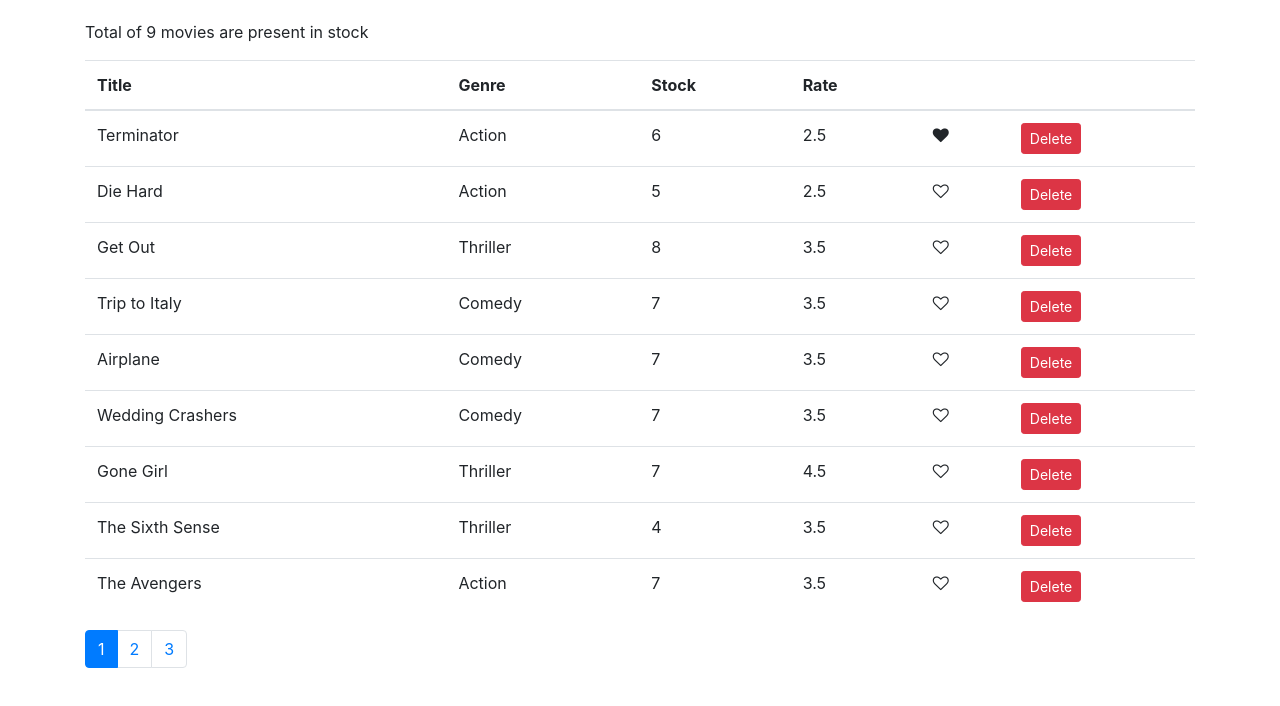
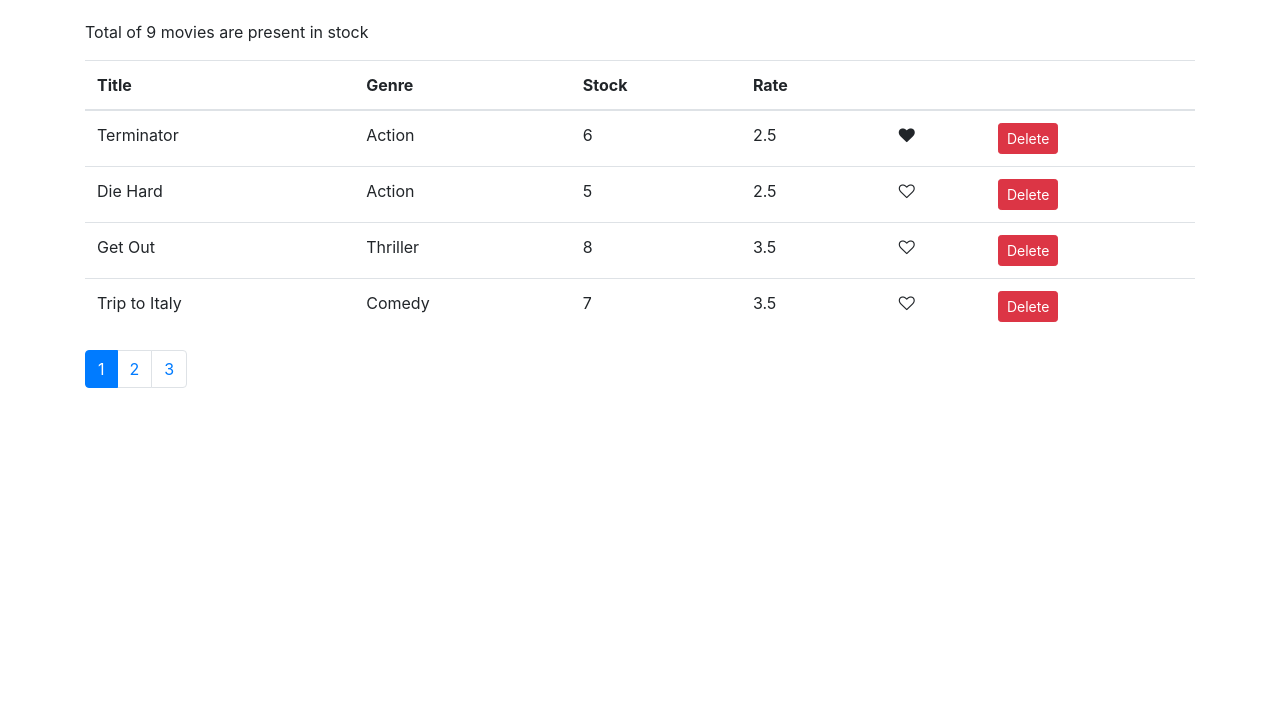
Before and after one commit to 03sid-sharma/movieslix-Frontend, a React (Create React App) app: page / in a window 1280 px wide. Shown: the top 706 px of the page. Built offline with nearby package versions, Linux system fonts and the light colour scheme.

Commit message:
chore: better implementation

```diff
--- a/package.json
+++ b/package.json
@@ -9,6 +9,7 @@
     "bootstrap": "^4.5.3",
     "font-awesome": "^4.7.0",
     "lodash": "^4.17.20",
+    "prop-types": "^15.6.2",
     "react": "^17.0.1",
     "react-dom": "^17.0.1",
     "react-scripts": "4.0.0",
--- a/src/components/movies.jsx
+++ b/src/components/movies.jsx
@@ -1,8 +1,8 @@
+import { getMovies } from "../services/fakeMovieService";
+import Pagination from "./common/pagination";
 import React, { Component } from "react";
-import { getMovies } from "../services/fakeMovieService";
 import Like from "./common/like";
-import Pagination from "./common/pagination";
-
+import {paginate} from "../utils/paginate";
 class Movies extends Component {
   state = {
     movies: getMovies(),
@@ -29,9 +29,11 @@ class Movies extends Component {
 
   render() {
     const { length: count } = this.state.movies;
-    const { pageSize, currentPage } = this.state;
+    const { pageSize, currentPage, movies: allMovies } = this.state;
     if (count === 0) return <p>There are no movies</p>;
-    else
+
+    const movies=paginate(allMovies,currentPage,pageSize);
+
       return (
         <React.Fragment>
           <p>Total of {count} movies are present in stock</p>
@@ -48,7 +50,7 @@ class Movies extends Component {
               </tr>
             </thead>
             <tbody>
-              {this.state.movies.map((movie) => (
+              {movies.map((movie) => (
                 <tr key={movie._id}>
                   <td>{movie.title}</td>
                   <td>{movie.genre.name}</td>
```
Also changed, not shown: src/components/common/pagination.jsx (+9 -1 lines), 1 other file (tests, documents, lock files or other folders).
